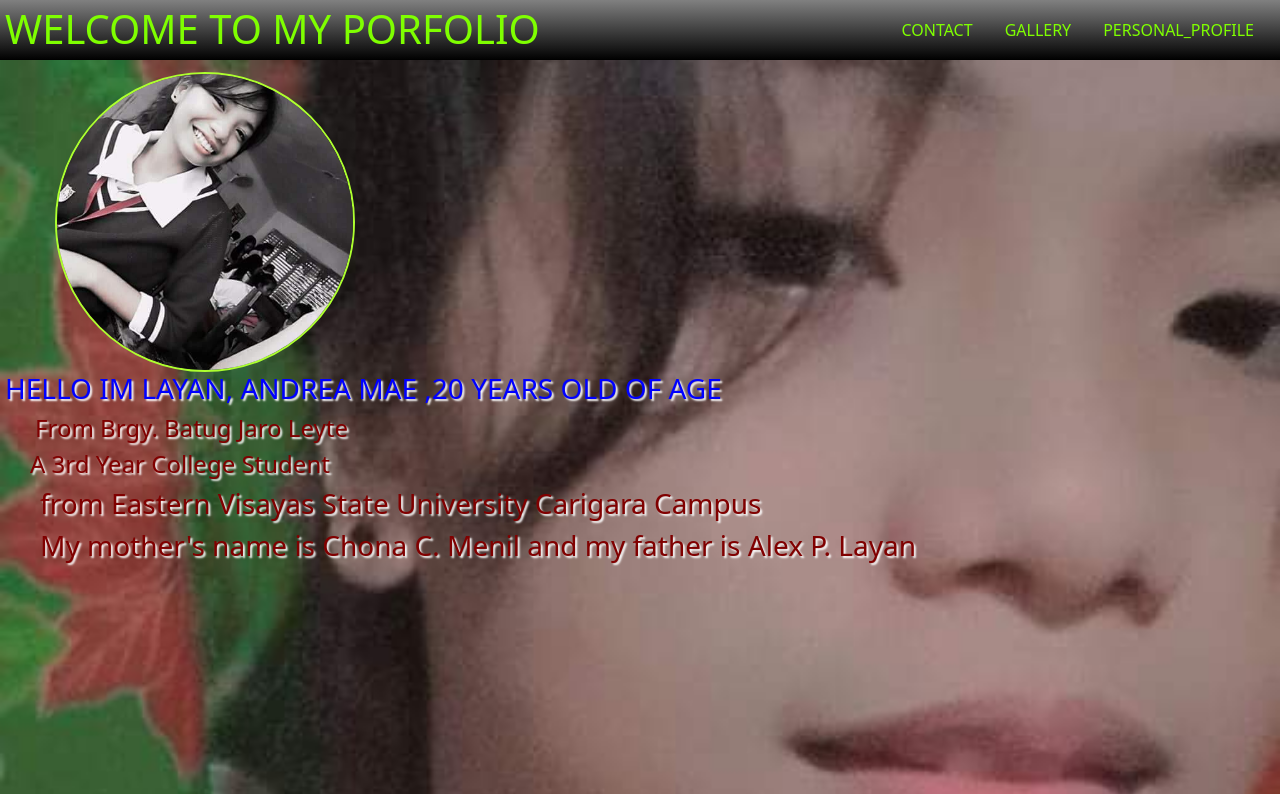
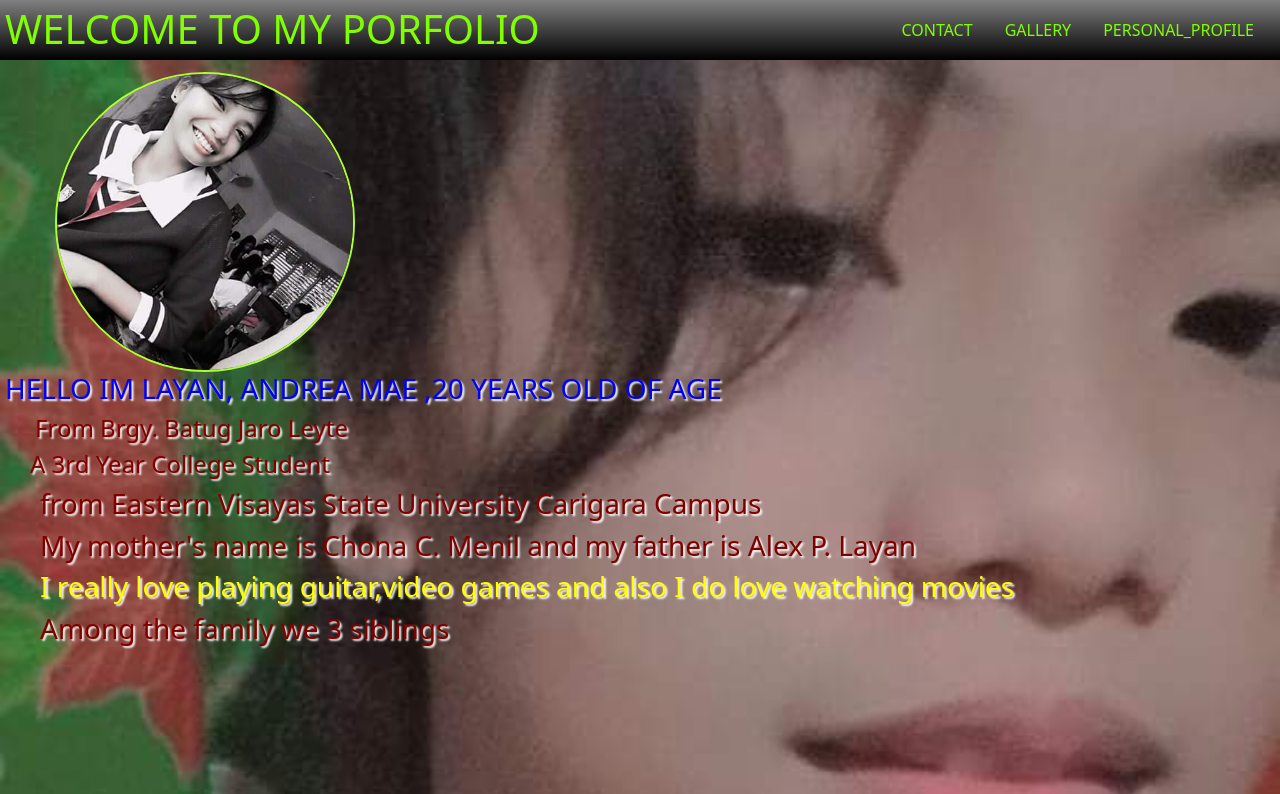
Before and after one commit to Layan0903/ExamEDP, an Angular app: page /profile in a window 1280 px wide. Shown: the top 794 px of the page. Built offline with nearby package versions, Linux system fonts and the light colour scheme.

Commit message:
updating profile content b1

```diff
--- a/src/app/profile/profile.component.html
+++ b/src/app/profile/profile.component.html
@@ -9,6 +9,10 @@
     <h4 class="h4a">A 3rd Year College Student</h4>
     <h3 class="h3a">from Eastern Visayas State University Carigara Campus</h3>
     <h3 class="h3a">My mother's name is Chona C. Menil and my father is Alex P. Layan</h3>
+    <h3 class="h3a" style="color: yellow;">I really love playing guitar,video games and also I do love watching movies </h3>
+    <h3 class="h3a">Among the family we 3 siblings</h3>
+
+
 
 </div>
 </section>
```
